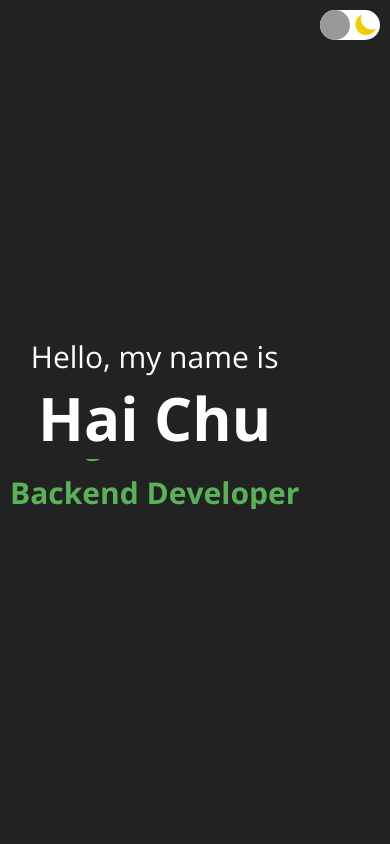
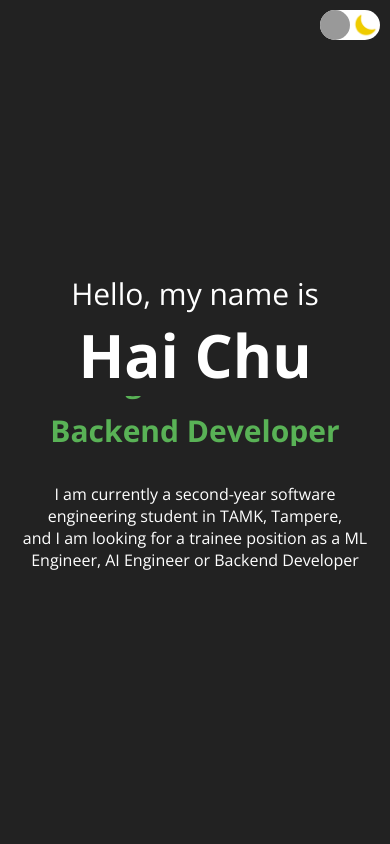
Before and after one commit to haichu2003/Portfolio-React, a React (Create React App) app: page / in a window 390 px wide. Shown: the top 844 px of the page. Built offline with nearby package versions, Linux system fonts and the light colour scheme.

Commit message:
Update responsive

```diff
--- a/src/components/about/about.css
+++ b/src/components/about/about.css
@@ -104,10 +104,6 @@
         height: 30vh;
     }
 
-    .a-card.bg, .a-award {
-        display: none;
-    }
-
     .a-right {
         padding: 20px;
     }
--- a/src/components/intro/intro.css
+++ b/src/components/intro/intro.css
@@ -100,7 +100,7 @@
   }
 
   .i-desc{
-    display: none;
+    margin-top: 10%;
   }
 
 }
```
